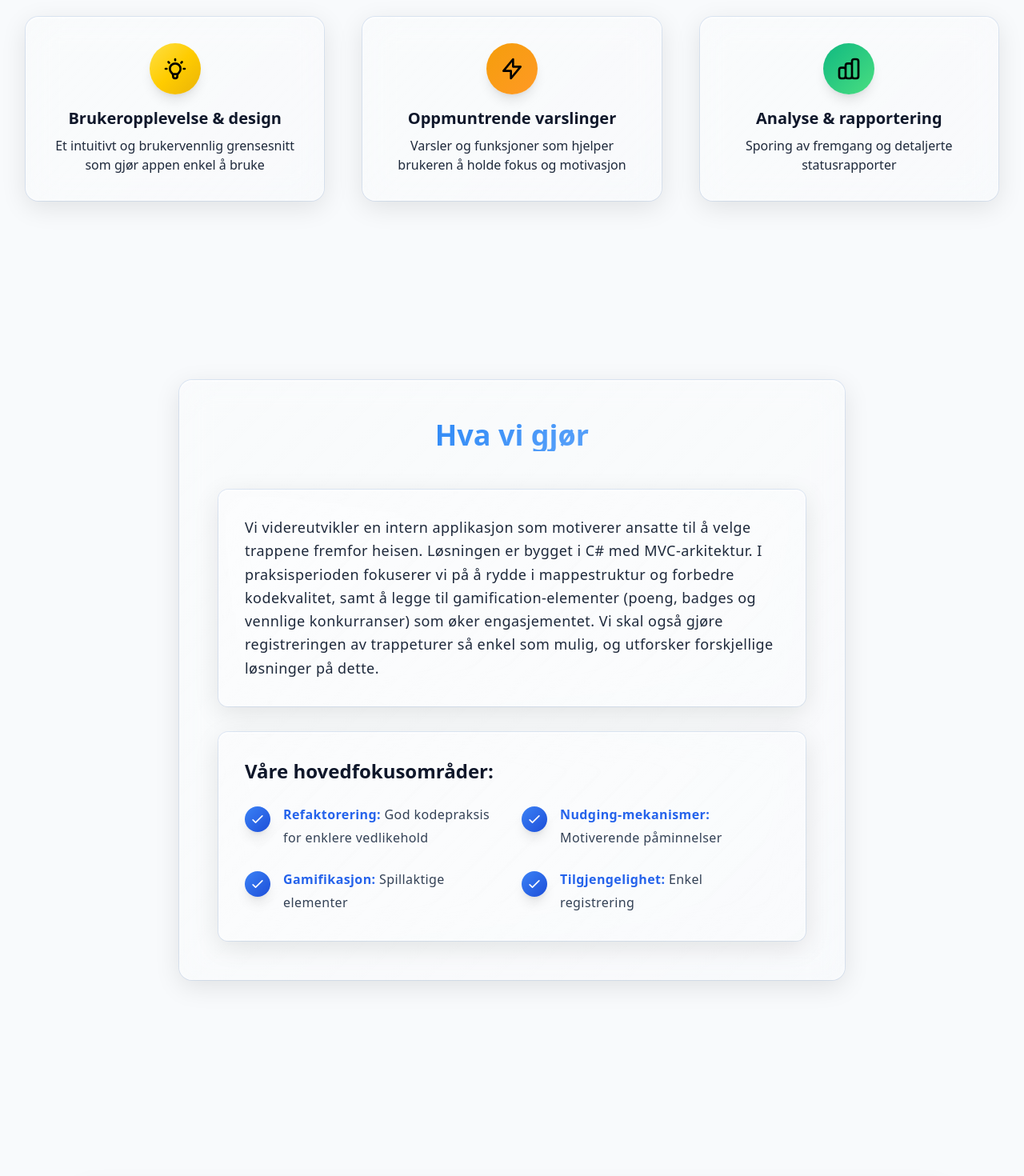
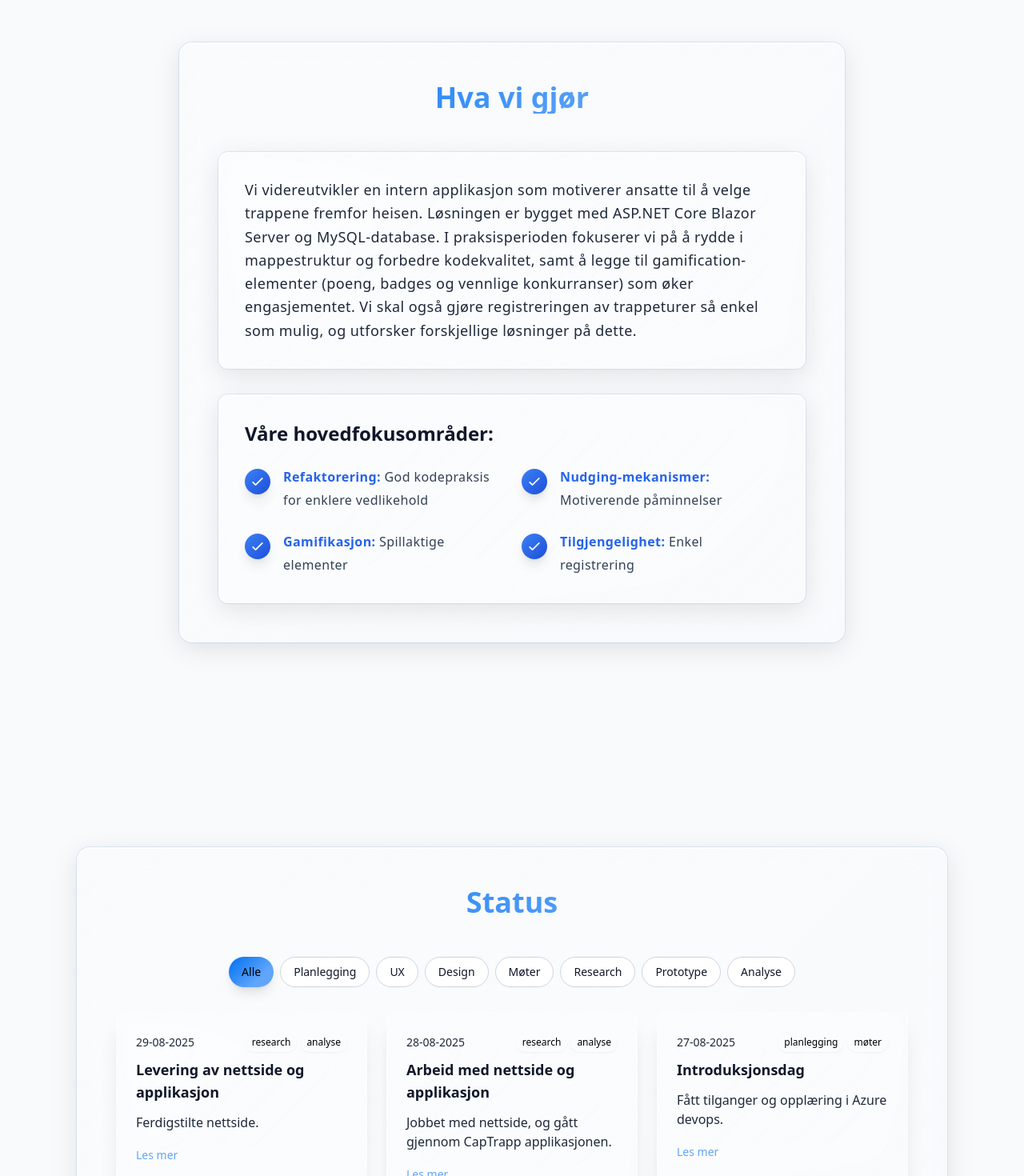
Before and after one commit to vebjornkjus/IS-302-nettsted, a React (Vite) app: page / in a window 1280 px wide. Shown: the part 940-2410 px from the top of the page at 80% size. Built offline with nearby package versions, Linux system fonts and the light colour scheme.

Commit message:
Tekstvask

```diff
--- a/src/pages/Home.jsx
+++ b/src/pages/Home.jsx
@@ -10,7 +10,7 @@ const Home = () => (
             Praksis 2025 – Vebjørn & Kristian
           </h1>
           <p className="text-2xl md:text-3xl mb-12 enhanced-text text-slate-600 dark:text-slate-300 max-w-4xl mx-auto">
-            Vi utvikler en web-app som oppfordrer Capgemini-ansatte til å blant annet ta trappa i stedet for heisen. Målet er å få de ansatte til å være mer fysisk aktive i hverdagen.
+            Vi utvikler en web-app som oppfordrer Capgemini-ansatte til å ta trappa i stedet for heisen. Målet er å få de ansatte til å være mer fysisk aktive i hverdagen.
           </p>
           <button
             onClick={() => {
@@ -27,41 +27,6 @@ const Home = () => (
         </div>
       </div>
     </section>
-
-    {/* Quick Overview */}
-    <section className="py-24">
-      <div className="max-w-7xl mx-auto px-4 sm:px-6 lg:px-8">
-        <div className="grid grid-cols-1 md:grid-cols-3 gap-12">
-          <div className="modern-card text-center p-8 rounded-2xl">
-            <div className="bg-gradient-bright-yellow w-16 h-16 rounded-full flex items-center justify-center mx-auto mb-4 shadow-lg">
-              <svg className="w-8 h-8 text-black" fill="none" stroke="currentColor" viewBox="0 0 24 24">
-                <path strokeLinecap="round" strokeLinejoin="round" strokeWidth={2} d="M9.663 17h4.673M12 3v1m6.364 1.636l-.707.707M21 12h-1M4 12H3m3.343-5.657l-.707-.707m2.828 9.9a5 5 0 117.072 0l-.548.547A3.374 3.374 0 0014 18.469V19a2 2 0 11-4 0v-.531c0-.895-.356-1.754-.988-2.386l-.548-.547z" />
-              </svg>
-            </div>
-            <h3 className="text-xl font-semibold mb-2 text-light-900 dark:text-neutral-100">Brukeropplevelse & design</h3>
-            <p className="text-light-800 dark:text-neutral-300">Et intuitivt og brukervennlig grensesnitt som gjør appen enkel å bruke</p>
-          </div>
-          <div className="modern-card text-center p-8 rounded-2xl">
-            <div className="bg-gradient-accent w-16 h-16 rounded-full flex items-center justify-center mx-auto mb-4 shadow-lg">
-              <svg className="w-8 h-8 text-black" fill="none" stroke="currentColor" viewBox="0 0 24 24">
-                <path strokeLinecap="round" strokeLinejoin="round" strokeWidth={2} d="M13 10V3L4 14h7v7l9-11h-7z" />
-              </svg>
-            </div>
-            <h3 className="text-xl font-semibold mb-2 text-light-900 dark:text-neutral-100">Oppmuntrende varslinger</h3>
-            <p className="text-light-800 dark:text-neutral-300">Varsler og funksjoner som hjelper brukeren å holde fokus og motivasjon</p>
-          </div>
-          <div className="modern-card text-center p-8 rounded-2xl">
-            <div className="bg-gradient-tech w-16 h-16 rounded-full flex items-center justify-center mx-auto mb-4 shadow-lg">
-              <svg className="w-8 h-8 text-black" fill="none" stroke="currentColor" viewBox="0 0 24 24">
-                <path strokeLinecap="round" strokeLinejoin="round" strokeWidth={2} d="M9 19v-6a2 2 0 00-2-2H5a2 2 0 00-2 2v6a2 2 0 002 2h2a2 2 0 002-2zm0 0V9a2 2 0 012-2h2a2 2 0 012 2v10m-6 0a2 2 0 002 2h2a2 2 0 002-2m0 0V5a2 2 0 012-2h2a2 2 0 012 2v14a2 2 0 01-2 2h-2a2 2 0 01-2-2z" />
-              </svg>
-            </div>
-            <h3 className="text-xl font-semibold mb-2 text-light-900 dark:text-neutral-100">Analyse & rapportering</h3>
-            <p className="text-light-800 dark:text-neutral-300">Sporing av fremgang og detaljerte statusrapporter</p>
-          </div>
-        </div>
-      </div>
-    </section>
   </div>
 )
 
--- a/src/pages/HvaViGjor.jsx
+++ b/src/pages/HvaViGjor.jsx
@@ -12,7 +12,7 @@ const HvaViGjor = () => (
           <div className="modern-card rounded-xl p-8">
             <p className="text-lg enhanced-text text-light-800 dark:text-neutral-300 leading-relaxed">
               Vi videreutvikler en intern applikasjon som motiverer ansatte til å
-              velge trappene fremfor heisen. Løsningen er bygget i C# med MVC-arkitektur.
+              velge trappene fremfor heisen. Løsningen er bygget med ASP.NET Core Blazor Server og MySQL-database.
               I praksisperioden fokuserer vi på å rydde i mappestruktur og forbedre
               kodekvalitet, samt å legge til gamification-elementer
               (poeng, badges og vennlige konkurranser) som øker engasjementet.
--- a/src/pages/Status.jsx
+++ b/src/pages/Status.jsx
@@ -9,7 +9,7 @@ const Status = () => {
     {
       id: 1,
       title: "Prosjektoppstartsmøte",
-      date: "2025-08-18",
+      date: "18-08-2025",
       excerpt: "Møte med bedriften og definering av prosjektets omfang og mål.",
       tags: ["planlegging", "møter"],
       content: "I dag hadde vi vårt første møte med Capgemini. Vi gikk gjennom prosjektets mål og definerte tydelige krav for appen vi skal vidreutvikle. Hovedfokuset er å skape en brukervennlig løsning som motiverer ansatte til å være mer fysisk aktive."
@@ -17,7 +17,7 @@ const Status = () => {
     {
       id: 2,
       title: "Introduksjonsdag",
-      date: "2025-08-27",
+      date: "27-08-2025",
       excerpt: "Fått tilganger og opplæring i Azure devops.",
       tags: ["planlegging", "møter"],
       content: "I dag fikk vi adgangskort, og tilganger til bedriftens systemer. Vi har også fått opplæring i Azure DevOps, som vi skal bruke til prosjektet."
@@ -25,10 +25,18 @@ const Status = () => {
     {
       id: 3,
       title: "Arbeid med nettside og applikasjon",
-      date: "2025-08-28",
-      excerpt: "Finpusset nettside, og gått gjennom applikasjonen.",
+      date: "28-08-2025",
+      excerpt: "Jobbet med nettside, og gått gjennom CapTrapp applikasjonen.",
       tags: ["research", "analyse"],
-      content: "I dag finpusset vi på nettsiden og la til det om manglet. Vi gikk også gjennom koden vi skal jobbe med i prosjektet, for å bli bedre kjent med den."
+      content: "I dag jobbet vi på nettsiden og la til alle sidene som skal være med. Vi gikk også gjennom koden vi skal jobbe med i prosjektet, for å bli bedre kjent med den."
+    },
+    {
+      id: 4,
+      title: "Levering av nettside og applikasjon",
+      date: "29-08-2025",
+      excerpt: "Ferdigstilte nettside.",
+      tags: ["research", "analyse"],
+      content: "I dag finpusset vi på nettsiden og la til det om manglet."
     },
   ]
 
@@ -37,7 +45,14 @@ const Status = () => {
   const filteredPosts = (selectedTag === 'alle'
     ? statusPosts
     : statusPosts.filter(post => post.tags.includes(selectedTag))
-  ).sort((a, b) => new Date(b.date) - new Date(a.date))
+  ).sort((a, b) => {
+    // Parse dd-mm-yyyy format
+    const [dayA, monthA, yearA] = a.date.split('-').map(Number)
+    const [dayB, monthB, yearB] = b.date.split('-').map(Number)
+    const dateA = new Date(yearA, monthA - 1, dayA)
+    const dateB = new Date(yearB, monthB - 1, dayB)
+    return dateB - dateA // Sort oldest first
+  })
 
   return (
     <div>
```
